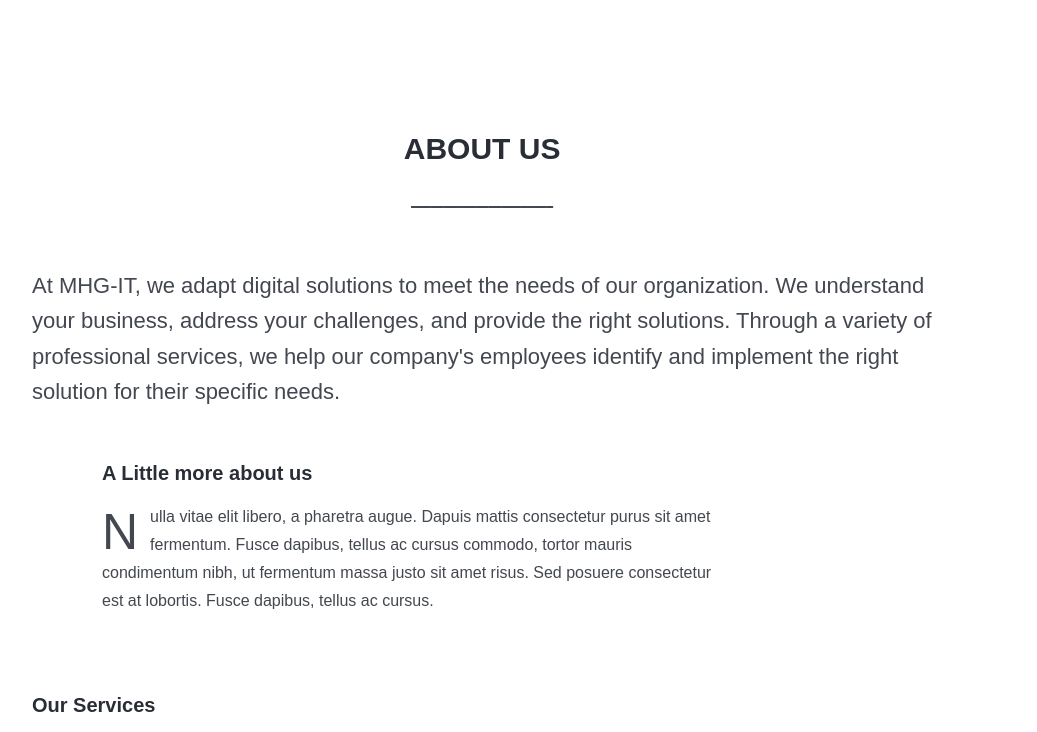
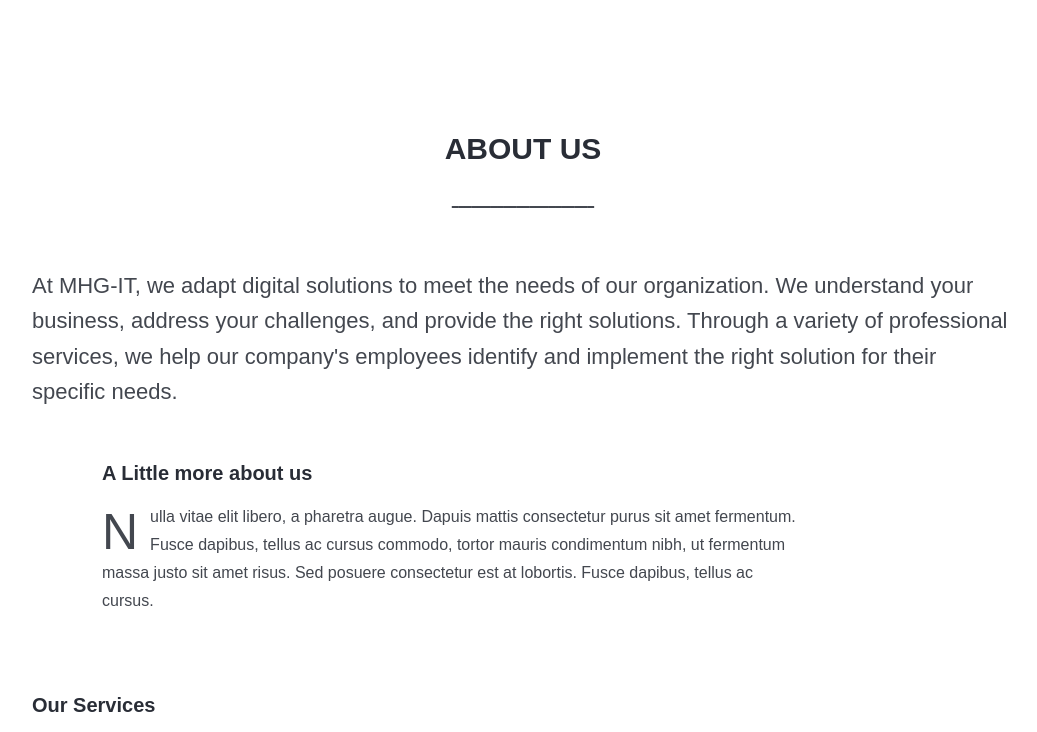
Before and after one commit to d1vr/MHG, a plain HTML site: page index.html in a window 1280 px wide. Shown: the part 940-1672 px from the top of the page, without its empty margins (117-1154 px from the left). Drawn offline with Linux system fonts and the light colour scheme.

Commit message:
container lg-12 for cards

```diff
--- a/index.html
+++ b/index.html
@@ -87,7 +87,7 @@
               </div>
               <!-- /column -->
             </div>
-              <div class="col-lg-11">
+              <div class="col-lg-12">
                 <h2 class="mb-3 text-center">ABOUT US</h2>
                 <p class="lead mb-10 text-center px-xl-12">ــــــــــــــــــــــ</p>
                 <div class="accordion accordion-flush" id="accordionExample">
@@ -112,6 +112,7 @@
                   <!-- /column -->
                 </div>
                 <br>
+
                 <br>
                 <div class="row">
                   <div class="col-lg-6">
```
